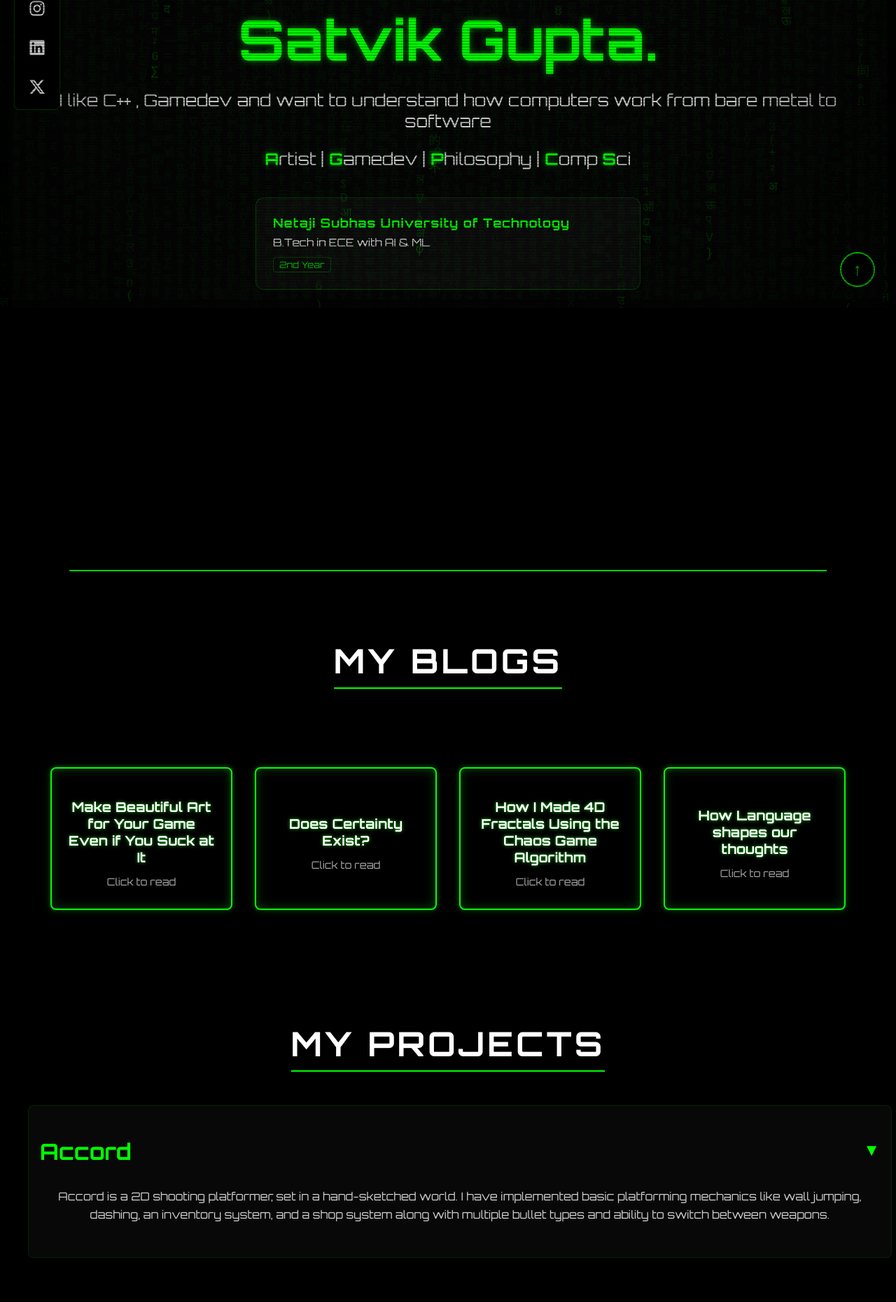
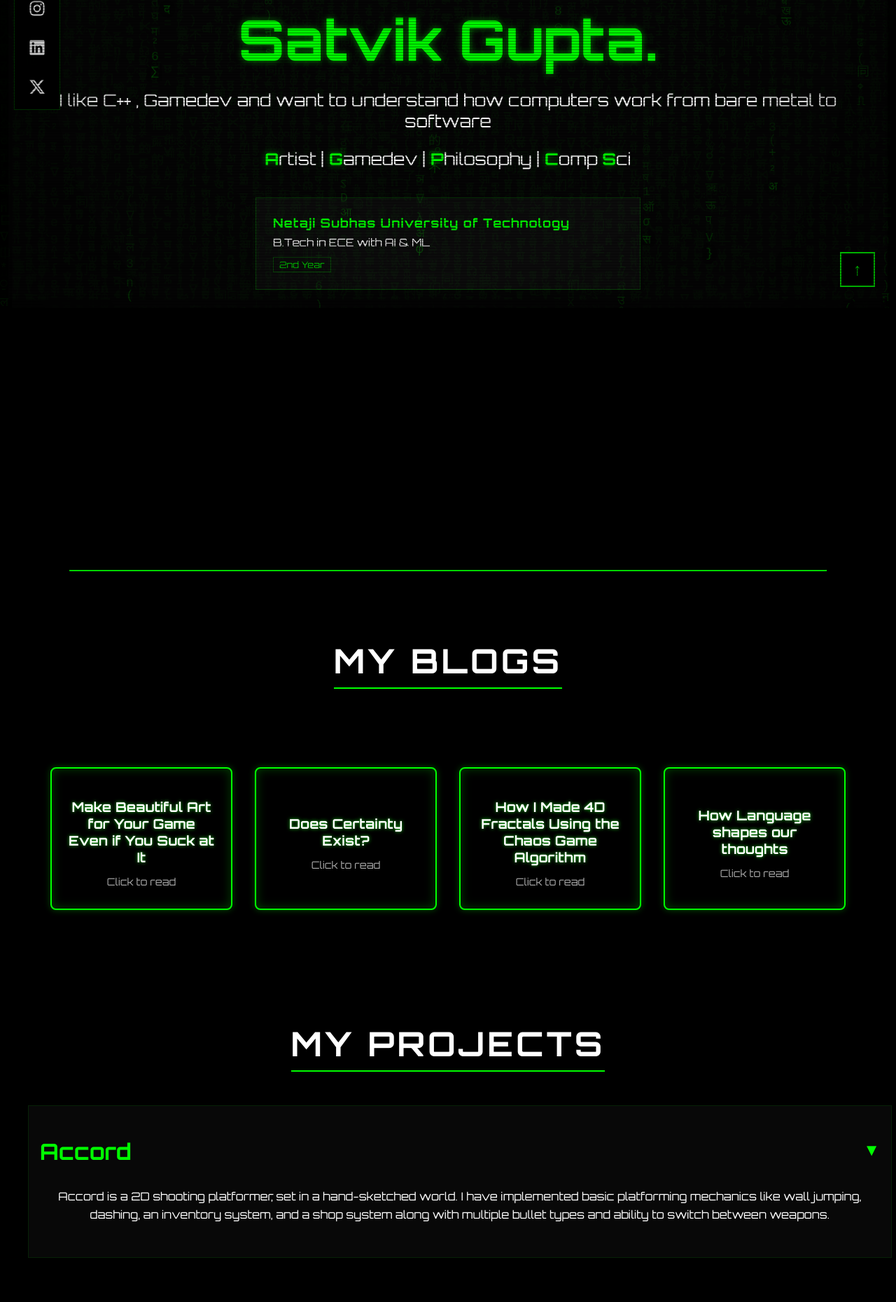
Before and after one commit to BlacckMangoo/portfolio, a React (Vite) app: page / in a window 1280 px wide. Shown: the part 360-2220 px from the top of the page at 70% size. Built offline with nearby package versions, Linux system fonts and the light colour scheme.

Commit message:
tab icon

```diff
--- a/src/App.css
+++ b/src/App.css
@@ -12,7 +12,7 @@ h* {
   --text-color: #ffffff;
   --section-spacing: 6rem;
   --container-width: 1200px;
-  --standard-radius: 8px;
+  --standard-radius: 0px;
 }
 
 body {
@@ -195,7 +195,7 @@ body {
 
 .taglines {
   font-size: clamp(1rem, 2vw, 1.5rem);
-  color: #cccccc;
+  color: #ffffff;
   margin-top: 1.5rem;
 }
 
@@ -233,7 +233,7 @@ body {
   background-color: #000;
   color: var(--primary-color);
   border: 2px solid var(--primary-color);
-  border-radius: 50%;
+  border-radius: 0;
   width: 50px;
   height: 50px;
   display: flex;
@@ -321,7 +321,7 @@ body {
 .project-content p {
   margin-bottom: 1.5rem;
   line-height: 1.6;
-  color: #cccccc;
+  color: #ffffff;
 }
 
 .project-video {
--- a/src/Education.jsx
+++ b/src/Education.jsx
@@ -1,4 +1,4 @@
-import React from 'react';
+
 import { motion } from 'framer-motion';
 
 const Education = () => {
@@ -19,7 +19,6 @@ const Education = () => {
         border: '1px solid rgba(0, 255, 0, 0.2)',
         background: 'rgba(255, 255, 255, 0.03)',
         padding: '1.5rem',
-        borderRadius: '12px',
         maxWidth: '500px',
         marginLeft: 'auto',
         marginRight: 'auto'
@@ -35,7 +34,7 @@ const Education = () => {
         Netaji Subhas University of Technology
       </h3>
       <p style={{
-        color: '#e0e0e0',
+        color: '#ffffff',
         fontSize: '0.95rem',
         margin: 0
       }}>
@@ -46,7 +45,6 @@ const Education = () => {
         fontSize: '0.8rem',
         border: '1px solid rgba(0, 255, 0, 0.3)',
         padding: '2px 8px',
-        borderRadius: '4px',
         marginTop: '0.2rem',
         opacity: 0.8
       }}>
--- a/src/Gallery.jsx
+++ b/src/Gallery.jsx
@@ -27,7 +27,7 @@ const ArtGallery = () => {
   return (
     <div className="art-gallery-container">
       <div className="art-gallery">
-        {images.map((img, index) => (
+        {images.map((img) => (
           <motion.div
             key={img.path}
             className="art-gallery-item"
@@ -47,7 +47,7 @@ const ArtGallery = () => {
               src={img.src}
               alt={img.alt}
               className="artwork-image"
-              style={{ width: "100%", height: "auto", borderRadius: "8px" }}
+              style={{ width: "100%", height: "auto" }}
               containerStyle={{ width: "100%", height: "auto", position: "relative" }}
             />
           </motion.div>
--- a/src/LazyLoadVideo.jsx
+++ b/src/LazyLoadVideo.jsx
@@ -6,7 +6,6 @@ const LazyLoadVideo = ({ src, className = "", poster = null }) => {
   const [isLoading, setIsLoading] = useState(true);
   // Since the component is only mounted when needed (in Project.jsx),
   // we start loading immediately for "instant" feel.
-  const [shouldLoad, setShouldLoad] = useState(true);
   const [error, setError] = useState(false);
   const videoRef = useRef(null);
   const observerRef = useRef(null);
@@ -92,7 +91,6 @@ const LazyLoadVideo = ({ src, className = "", poster = null }) => {
             transform: 'translate(-50%, -50%)',
             width: "60px",
             height: "60px",
-            borderRadius: "50%",
             border: "4px solid rgba(0, 255, 0, 0.1)",
             borderTopColor: "#00ff00",
             zIndex: 2
```
